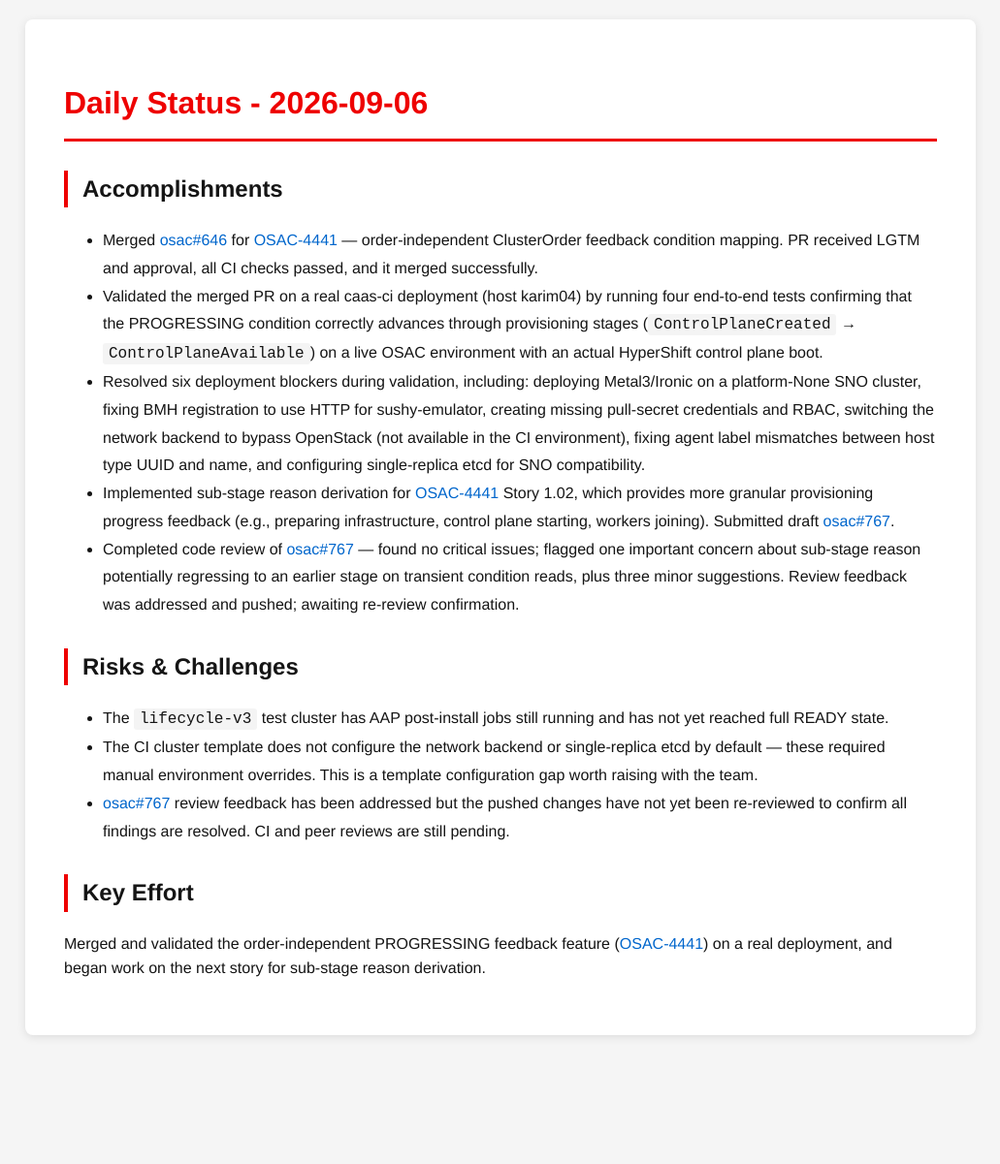
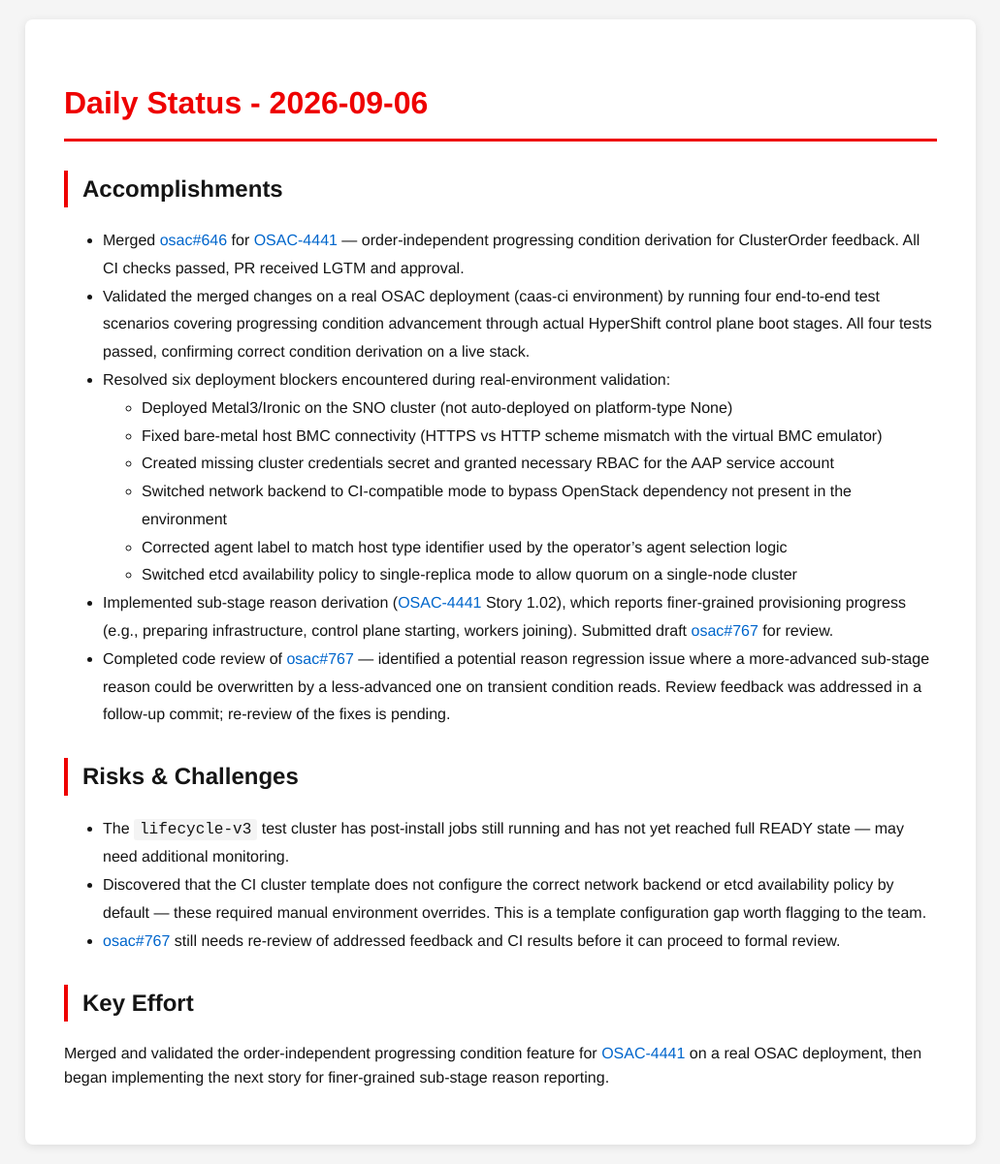
Before and after one commit to tzvatot/daily-status, a Jekyll site: the page built from 2026-09-06.md, in a window 1280 px wide. Shown: the whole page at 97% size, without its empty margins (124-1155 px from the left). Built offline with Jekyll 4.4.1, drawn with Linux system fonts in a browser that asks for light colours; before the commit the page ends 1088 px from its top, so only the background shows below that.

Commit message:
Daily status update - 2026-09-06

```diff
--- a/2026-09-06.md
+++ b/2026-09-06.md
@@ -8,18 +8,24 @@ date: 2026-09-06
 
 ## Accomplishments
 
-- Merged [osac#646](https://github.com/osac-project/osac/pull/646) for [OSAC-4441](https://redhat.atlassian.net/browse/OSAC-4441) — order-independent ClusterOrder feedback condition mapping. PR received LGTM and approval, all CI checks passed, and it merged successfully.
-- Validated the merged PR on a real caas-ci deployment (host karim04) by running four end-to-end tests confirming that the PROGRESSING condition correctly advances through provisioning stages (`ControlPlaneCreated` → `ControlPlaneAvailable`) on a live OSAC environment with an actual HyperShift control plane boot.
-- Resolved six deployment blockers during validation, including: deploying Metal3/Ironic on a platform-None SNO cluster, fixing BMH registration to use HTTP for sushy-emulator, creating missing pull-secret credentials and RBAC, switching the network backend to bypass OpenStack (not available in the CI environment), fixing agent label mismatches between host type UUID and name, and configuring single-replica etcd for SNO compatibility.
-- Implemented sub-stage reason derivation for [OSAC-4441](https://redhat.atlassian.net/browse/OSAC-4441) Story 1.02, which provides more granular provisioning progress feedback (e.g., preparing infrastructure, control plane starting, workers joining). Submitted draft [osac#767](https://github.com/osac-project/osac/pull/767).
-- Completed code review of [osac#767](https://github.com/osac-project/osac/pull/767) — found no critical issues; flagged one important concern about sub-stage reason potentially regressing to an earlier stage on transient condition reads, plus three minor suggestions. Review feedback was addressed and pushed; awaiting re-review confirmation.
+- Merged [osac#646](https://github.com/osac-project/osac/pull/646) for [OSAC-4441](https://redhat.atlassian.net/browse/OSAC-4441) — order-independent progressing condition derivation for ClusterOrder feedback. All CI checks passed, PR received LGTM and approval.
+- Validated the merged changes on a real OSAC deployment (caas-ci environment) by running four end-to-end test scenarios covering progressing condition advancement through actual HyperShift control plane boot stages. All four tests passed, confirming correct condition derivation on a live stack.
+- Resolved six deployment blockers encountered during real-environment validation:
+  - Deployed Metal3/Ironic on the SNO cluster (not auto-deployed on platform-type None)
+  - Fixed bare-metal host BMC connectivity (HTTPS vs HTTP scheme mismatch with the virtual BMC emulator)
+  - Created missing cluster credentials secret and granted necessary RBAC for the AAP service account
+  - Switched network backend to CI-compatible mode to bypass OpenStack dependency not present in the environment
+  - Corrected agent label to match host type identifier used by the operator's agent selection logic
+  - Switched etcd availability policy to single-replica mode to allow quorum on a single-node cluster
+- Implemented sub-stage reason derivation ([OSAC-4441](https://redhat.atlassian.net/browse/OSAC-4441) Story 1.02), which reports finer-grained provisioning progress (e.g., preparing infrastructure, control plane starting, workers joining). Submitted draft [osac#767](https://github.com/osac-project/osac/pull/767) for review.
+- Completed code review of [osac#767](https://github.com/osac-project/osac/pull/767) — identified a potential reason regression issue where a more-advanced sub-stage reason could be overwritten by a less-advanced one on transient condition reads. Review feedback was addressed in a follow-up commit; re-review of the fixes is pending.
 
 ## Risks & Challenges
 
-- The `lifecycle-v3` test cluster has AAP post-install jobs still running and has not yet reached full READY state.
-- The CI cluster template does not configure the network backend or single-replica etcd by default — these required manual environment overrides. This is a template configuration gap worth raising with the team.
-- [osac#767](https://github.com/osac-project/osac/pull/767) review feedback has been addressed but the pushed changes have not yet been re-reviewed to confirm all findings are resolved. CI and peer reviews are still pending.
+- The `lifecycle-v3` test cluster has post-install jobs still running and has not yet reached full READY state — may need additional monitoring.
+- Discovered that the CI cluster template does not configure the correct network backend or etcd availability policy by default — these required manual environment overrides. This is a template configuration gap worth flagging to the team.
+- [osac#767](https://github.com/osac-project/osac/pull/767) still needs re-review of addressed feedback and CI results before it can proceed to formal review.
 
 ## Key Effort
 
-Merged and validated the order-independent PROGRESSING feedback feature ([OSAC-4441](https://redhat.atlassian.net/browse/OSAC-4441)) on a real deployment, and began work on the next story for sub-stage reason derivation.
+Merged and validated the order-independent progressing condition feature for [OSAC-4441](https://redhat.atlassian.net/browse/OSAC-4441) on a real OSAC deployment, then began implementing the next story for finer-grained sub-stage reason reporting.
```
